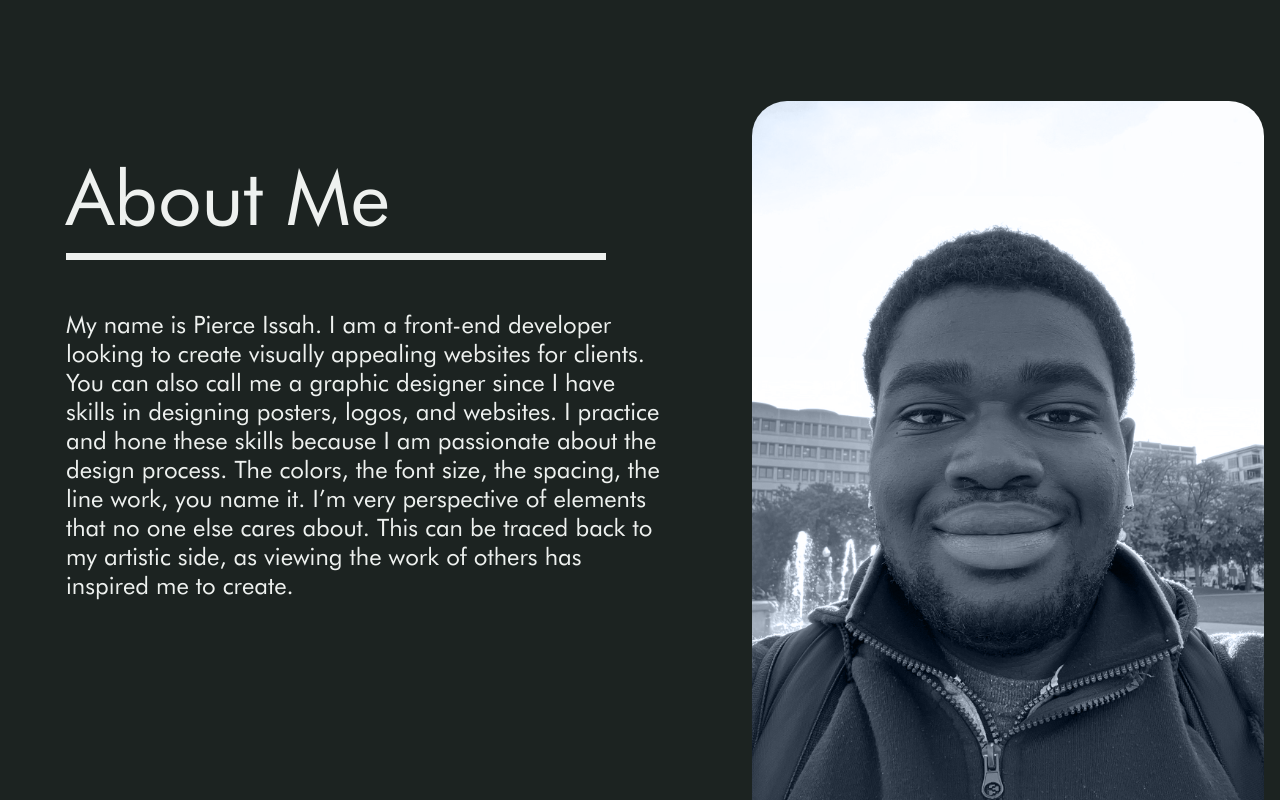
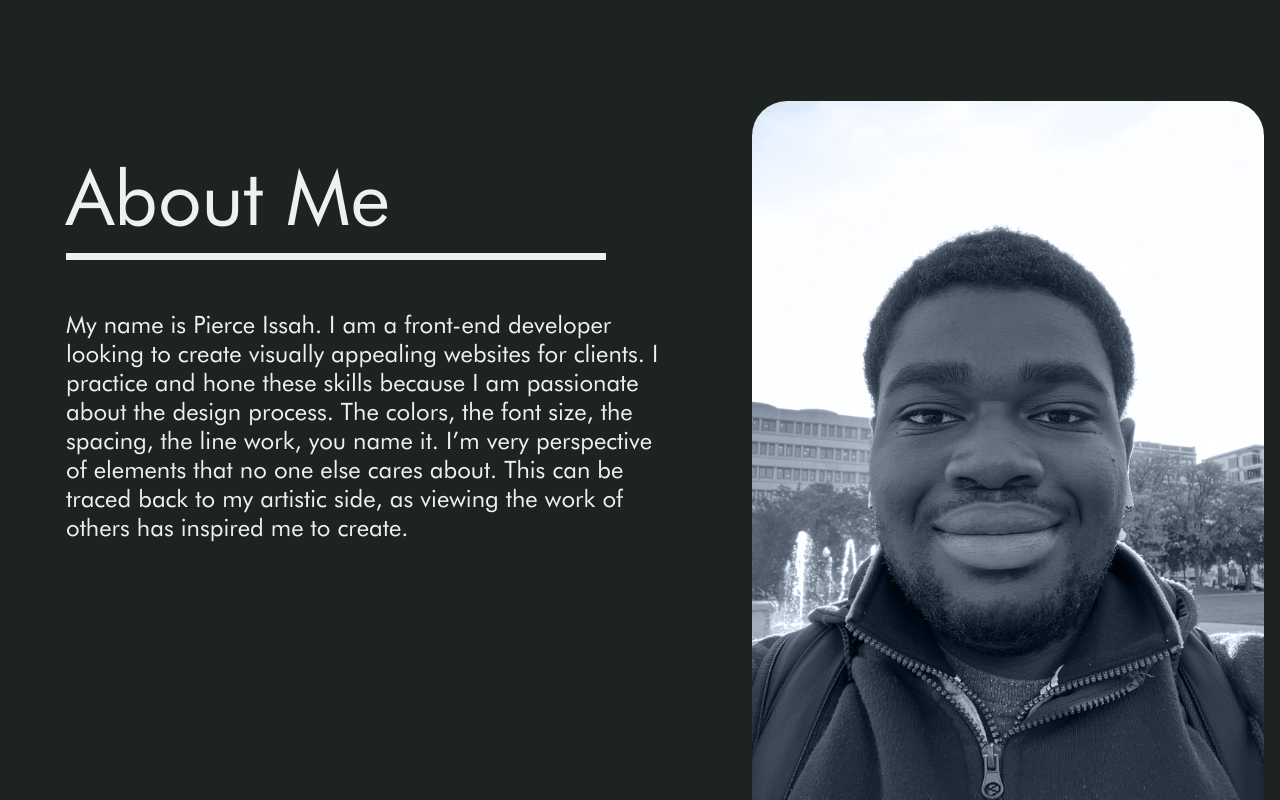
Before and after one commit to PJIceskull/WebPorfolio_2024, a website: page index.html in a window 1280 px wide. Shown: the part 1699-2499 px from the top of the page. Drawn offline with Linux system fonts and the light colour scheme.

Commit message:
removed any mention of graphic design

```diff
--- a/index.html
+++ b/index.html
@@ -38,8 +38,8 @@
           <h2>Welcome to my site, my name is...</h2>
           <h1>Pierce Issah</h1>
           <h3>
-            I'm a Front-end developer, a Graphic Designer and overall, just a
-            guy who loves designing how things look.
+            I'm a Front-end developer, and overall, just a guy who loves
+            designing how things look.
           </h3>
           <!-- Contact Button -->
           <button class="contactDark">
@@ -72,14 +72,12 @@
           <div class="aboutText-Body">
             <p>
               My name is Pierce Issah. I am a front-end developer looking to
-              create visually appealing websites for clients. You can also call
-              me a graphic designer since I have skills in designing posters,
-              logos, and websites. I practice and hone these skills because I am
-              passionate about the design process. The colors, the font size,
-              the spacing, the line work, you name it. I’m very perspective of
-              elements that no one else cares about. This can be traced back to
-              my artistic side, as viewing the work of others has inspired me to
-              create.
+              create visually appealing websites for clients. I practice and
+              hone these skills because I am passionate about the design
+              process. The colors, the font size, the spacing, the line work,
+              you name it. I’m very perspective of elements that no one else
+              cares about. This can be traced back to my artistic side, as
+              viewing the work of others has inspired me to create.
             </p>
           </div>
         </div>
```
